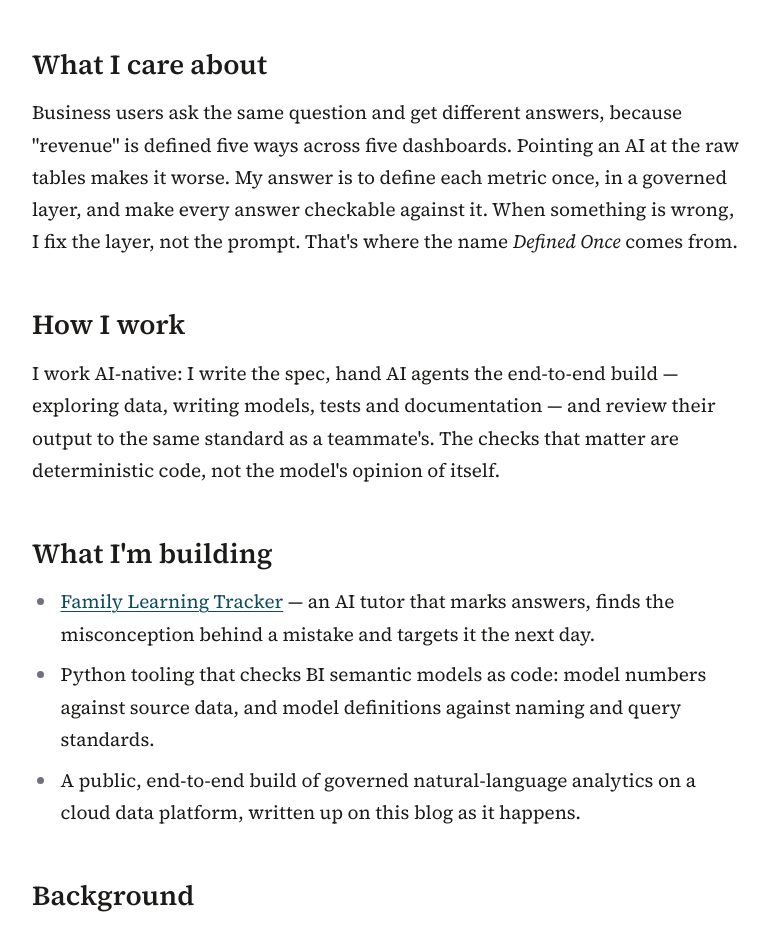
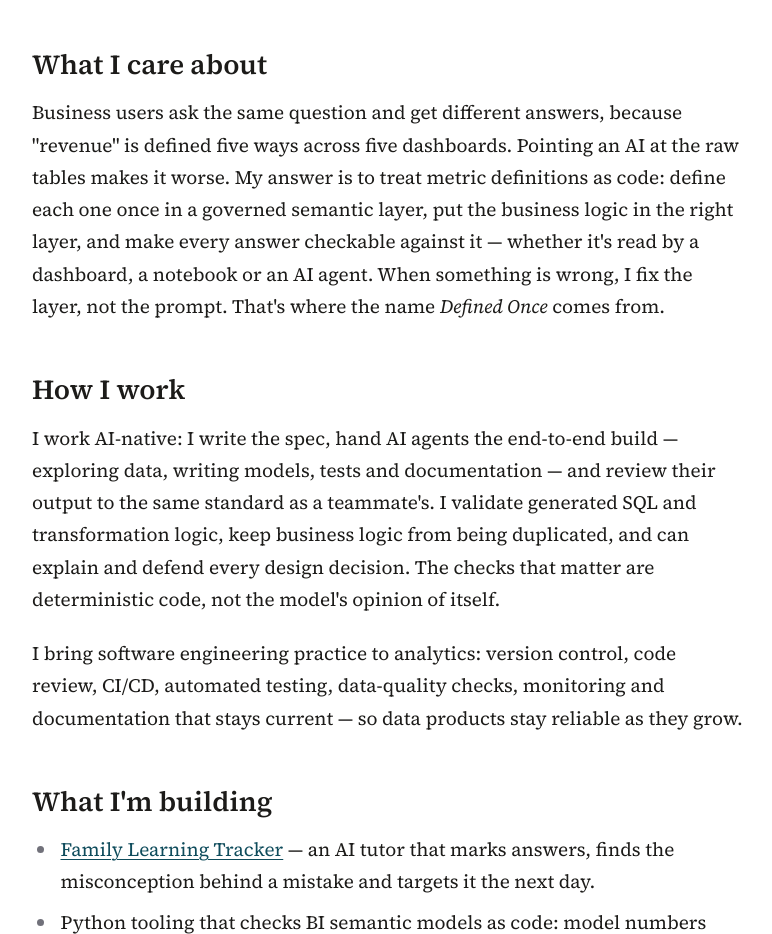
Before and after one commit to fedamo/portfolio-site, an Astro site: page /about in a window 1280 px wide. Shown: the part 468-1402 px from the top of the page, without its empty margins (252-1024 px from the left). Built offline with nearby package versions, Linux system fonts and the light colour scheme; Astro itself is replaced by a stand-in of ours.

Commit message:
Use current analytics-engineering language in home and About copy
Co-Authored-By: Claude Opus 5.5 <noreply@anthropic.com>
Claude-Session: https://claude.ai/code/session_01RRVNPtLKWzAgaYtSnnmtqr

```diff
--- a/src/pages/about.astro
+++ b/src/pages/about.astro
@@ -23,16 +23,22 @@ import { base, links } from '../lib';
     <h2>What I care about</h2>
     <p>
       Business users ask the same question and get different answers, because "revenue" is defined five ways across
-      five dashboards. Pointing an AI at the raw tables makes it worse. My answer is to define each metric once, in a
-      governed layer, and make every answer checkable against it. When something is wrong, I fix the layer, not the
-      prompt. That's where the name <em>Defined Once</em> comes from.
+      five dashboards. Pointing an AI at the raw tables makes it worse. My answer is to treat metric definitions as
+      code: define each one once in a governed semantic layer, put the business logic in the right layer, and make
+      every answer checkable against it — whether it's read by a dashboard, a notebook or an AI agent. When something
+      is wrong, I fix the layer, not the prompt. That's where the name <em>Defined Once</em> comes from.
     </p>
 
     <h2>How I work</h2>
     <p>
       I work AI-native: I write the spec, hand AI agents the end-to-end build — exploring data, writing models, tests
-      and documentation — and review their output to the same standard as a teammate's. The checks that matter are
-      deterministic code, not the model's opinion of itself.
+      and documentation — and review their output to the same standard as a teammate's. I validate generated SQL and
+      transformation logic, keep business logic from being duplicated, and can explain and defend every design
+      decision. The checks that matter are deterministic code, not the model's opinion of itself.</p>
+    <p>
+      I bring software engineering practice to analytics: version control, code review, CI/CD, automated testing,
+      data-quality checks, monitoring and documentation that stays current — so data products stay reliable as they
+      grow.
     </p>
 
     <h2>What I'm building</h2>
--- a/src/pages/index.astro
+++ b/src/pages/index.astro
@@ -12,9 +12,9 @@ const dashboards = await getDashboards();
     <h1>Define it once.<br />Trust it everywhere.</h1>
     <p class="hero-sub">Notes on governed analytics, semantic layers and building with AI.</p>
     <p class="hero-lede">
-      I'm Waylon Sittampalam, an analytics engineer in Cary, NC. I design governed data products: metrics defined
-      once in a semantic layer, served through cloud data platforms, BI tools, custom dashboards and AI agents,
-      with every answer checkable. Fix the layer, not the prompt.
+      I'm Waylon Sittampalam, an analytics engineer in Cary, NC. I build trusted analytical data products: metrics
+      defined once as code in a semantic layer, consumed consistently by BI tools, custom dashboards, data science
+      and AI-powered interfaces. This is AI-augmented analytics with every answer checkable. Fix the layer, not the prompt.
     </p>
     <p class="hero-links"><a href={`${base}/about/`}>About me</a><a href={`${base}/rss.xml`}>Subscribe via RSS</a></p>
     <HeroSketch />
```
